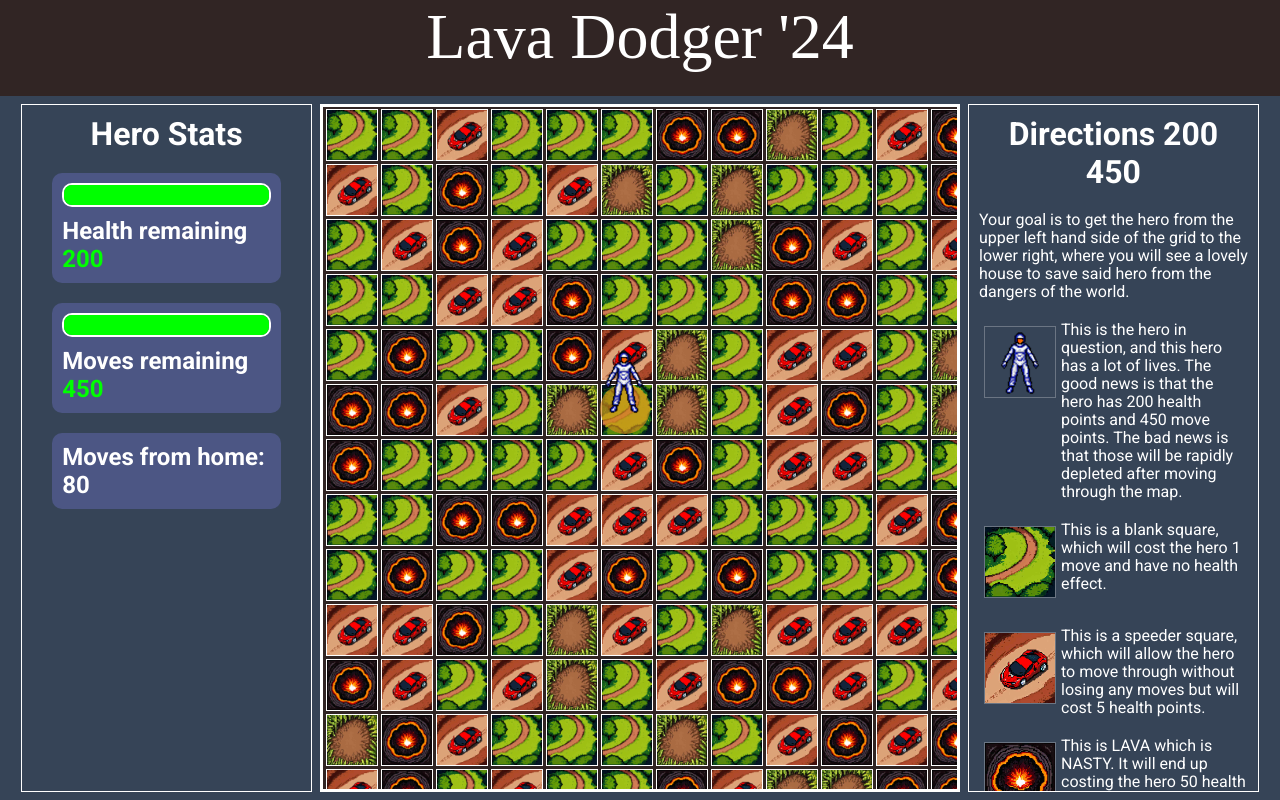
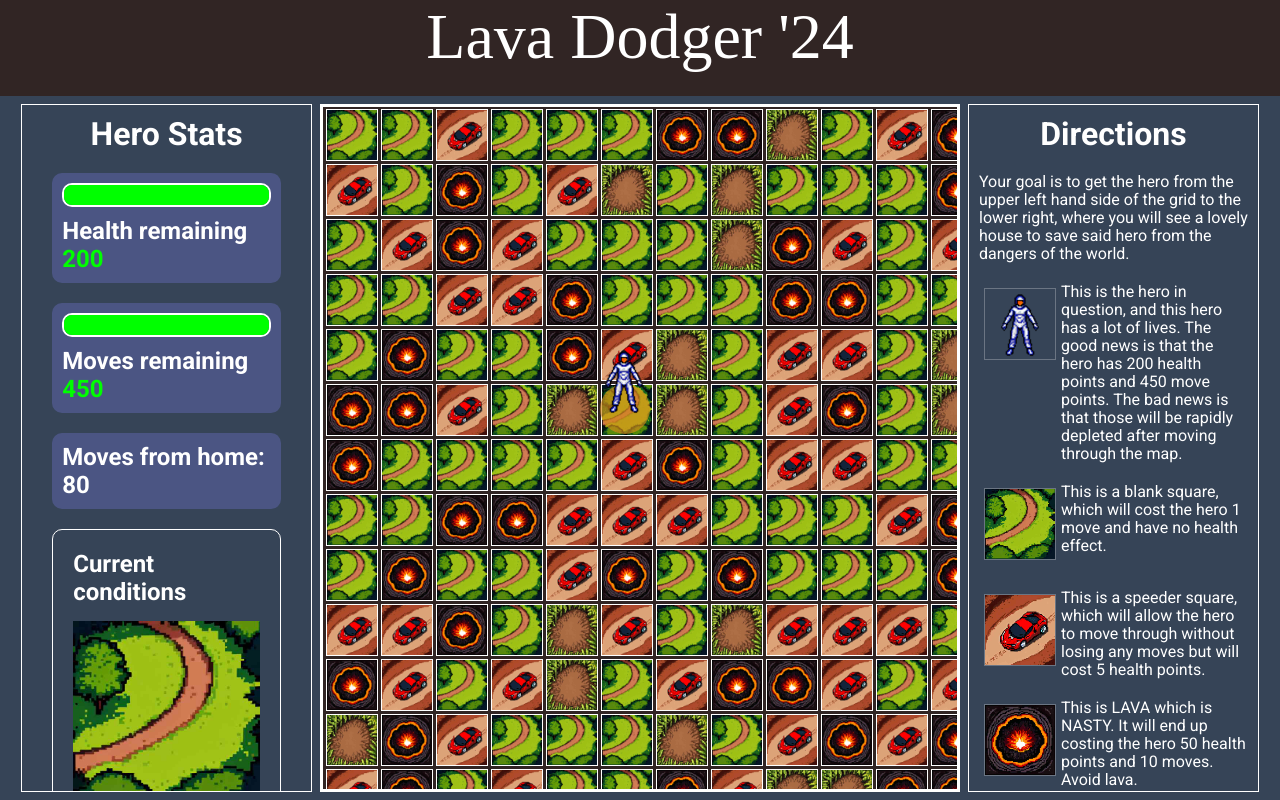
Before and after one commit to douglasgrim/lava-dodger-24, a React (Create React App) app: page /interactive in a window 1280 px wide. Built offline with nearby package versions, Linux system fonts and the light colour scheme; a web font is replaced by a local one.

Commit message:
moved all terrain information into getSquare, showing terrain on HeroStats column

```diff
--- a/src/app/state/reducers/gameComponentsSlice.ts
+++ b/src/app/state/reducers/gameComponentsSlice.ts
@@ -1,5 +1,6 @@
 import { PayloadAction, createSlice } from '@reduxjs/toolkit';
 import { GroundSquaresType, Position, GroundType } from '../../types';
+import { getSquare } from '../../../webview/utils';
 
 type HeroStatus = {
   health: number;
@@ -36,24 +37,11 @@
     setHeroPosition: (state, action: PayloadAction<Position>) => {
       const { x, y } = action.payload;
       const { x: homeX, y: homeY } = state.goalPosition;
-      const groundConditions = state.groundSquares[y][x];
+      const { groundSquares } = state;
       let { health, moves } = state.heroStatus;
-      switch (groundConditions) {
-      case GroundType.Lava:
-        health -= 50;
-        moves -= 10;
-        break;
-      case GroundType.Blank:
-        moves -= 1;
-        break;
-      case GroundType.Speeder:
-        health -= 5;
-        break;
-      case GroundType.Mud:
-        health -= 10;
-        moves -= 5;
-        break;
-      }
+      const { healthCost, movesCost } = getSquare(groundSquares, x, y);
+      health -= healthCost;
+      moves -= movesCost;
       state.heroStatus = { health, moves };
       if (health <= 0) {
         state.isAlive = false;
--- a/src/app/types.ts
+++ b/src/app/types.ts
@@ -17,6 +17,12 @@
   | 'homeSweetHome'
   | 'gameOver'
 );
+
+export type SquareType = {
+  image: ImageType;
+  healthCost: number;
+  movesCost: number;
+};
 
 export type Position = {
   x: number;
--- a/src/webview/components/Directions/index.tsx
+++ b/src/webview/components/Directions/index.tsx
@@ -10,7 +10,7 @@
   const { heroStatus: { health, moves } } = useSelector((state: RootState) => state.gameComponents);
   return (
     <div className="sidebars">
-      <h1>Directions {health} {moves} </h1>
+      <h1>Directions</h1>
       {
         directionList.map((item: VerbiageType, key: number) => (
           <Verbiage
--- a/src/webview/components/HeroStatsDisplay.tsx
+++ b/src/webview/components/HeroStatsDisplay.tsx
@@ -2,16 +2,31 @@
 import './sidebars.css';
 import { RootState } from '../../app/state/store';
 import Gauge from './Gauge';
+import { GroundType } from '../../app/types';
+import { getImage, getSquare } from '../utils';
 
 const HeroStatsDisplay = () => {
-  const { heroStatus, heroPosition, goalPosition } = useSelector((state: RootState) => state.gameComponents);
-  const movesFromHome = Math.abs(heroPosition.x - goalPosition.x) + Math.abs(heroPosition.y - goalPosition.y);
+  const {
+    heroStatus,
+    heroPosition: { x, y },
+    goalPosition: { x: goalX, y: goalY },
+    groundSquares,
+  } = useSelector((state: RootState) => state.gameComponents);
+  console.log('groundSquares', groundSquares);
+  const currentTerrain: GroundType = (groundSquares[y] && groundSquares[y][x]) || 0;
+  const movesFromHome = Math.abs(x - goalX) + Math.abs(y - goalY);
+  const { image, healthCost, movesCost } = getSquare(groundSquares, x, y);
   return (
     <div className="sidebars">
       <h1>Hero Stats</h1>
       <Gauge title="Health remaining" value={heroStatus.health} maxValue={200} />
       <Gauge title="Moves remaining" value={heroStatus.moves} maxValue={450} />
       <Gauge title="Moves from home: " value={movesFromHome} maxValue={100} forceColor="white" showScale={false} />
+      <div className="terrain-info">
+        <h2>Current conditions</h2>
+        <img className="terrain-image" src={getImage(image)} />
+        <h2>Cost: {movesCost} moves / {healthCost} health</h2>
+      </div>
     </div>
   )
 }
--- a/src/webview/components/sidebars.css
+++ b/src/webview/components/sidebars.css
@@ -25,3 +25,19 @@
   margin: 5px;
   border: solid 1px #FFFFFF44
 }
+
+.terrain-info {
+  border: solid 1px white;
+  margin: 20px;
+  padding: 20px;
+  border-radius: 10px;
+}
+
+.terrain-info h2 {
+  margin: 0;
+}
+
+.terrain-info img {
+  margin: 15px 0;
+  width: 100%;
+}
--- a/src/webview/utils/getImage.ts
+++ b/src/webview/utils/getImage.ts
@@ -11,7 +11,6 @@
 import homeSweetHome from '../../assets/images/homeSweetHome.jpg';
 import gameOver from '../../assets/images/gameOver.jpg';
 
-
 const imageMap = new Map<ImageType, string>();
 imageMap.set('hero', hero);
 imageMap.set('lava', lava);
@@ -24,6 +23,4 @@
 imageMap.set('homeSweetHome', homeSweetHome);
 imageMap.set('gameOver', gameOver);
 
-const getImage = (imageName: ImageType) => imageMap.get(imageName) || '';
-
-export { getImage };
+export const getImage = (imageName: ImageType) => imageMap.get(imageName) || '';
--- /dev/null
+++ b/src/webview/utils/getSquare.ts
@@ -0,0 +1,51 @@
+import { SquareType, GroundType, GroundSquaresType } from '../../app/types';
+import { getImage } from './getImage';
+
+const { Blank, Lava, Mud, Speeder } = GroundType;
+
+const blankSquare: SquareType = {
+  image: 'blank',
+  movesCost: 1,
+  healthCost: 0,
+};
+
+const lavaSquare: SquareType = {
+  image: 'lava',
+  movesCost: 10,
+  healthCost: 50,
+};
+
+const mudSquare: SquareType = {
+  image: 'mud',
+  movesCost: 5,
+  healthCost: 10,
+};
+
+const speederSquare: SquareType = {
+  image: 'speeder',
+  movesCost: 0,
+  healthCost: 5,
+};
+
+const squareMap = new Map<GroundType, SquareType>([
+  [Blank, blankSquare],
+  [Speeder, speederSquare],
+  [Lava, lavaSquare],
+  [Mud, mudSquare],
+]);
+
+export const getSquare = (groundSquares: GroundSquaresType, x: number, y: number):SquareType => {
+  if (!groundSquares[y]) {
+    return blankSquare;
+  }
+  if (!groundSquares[y][x]) {
+    return blankSquare;
+  }
+  const type = groundSquares[y][x];
+  const s:SquareType | undefined = squareMap.get(type);
+  // return blank as a default:
+  if (!s) {
+    return blankSquare;
+  }
+  return s;
+}
--- a/src/webview/utils/index.ts
+++ b/src/webview/utils/index.ts
@@ -1,4 +1,9 @@
 import { getImage } from './getImage';
 import { getMapPosition } from './getMapPosition';
+import { getSquare } from './getSquare';
 
-export { getImage, getMapPosition };
+export {
+  getImage,
+  getMapPosition,
+  getSquare,
+};
```
